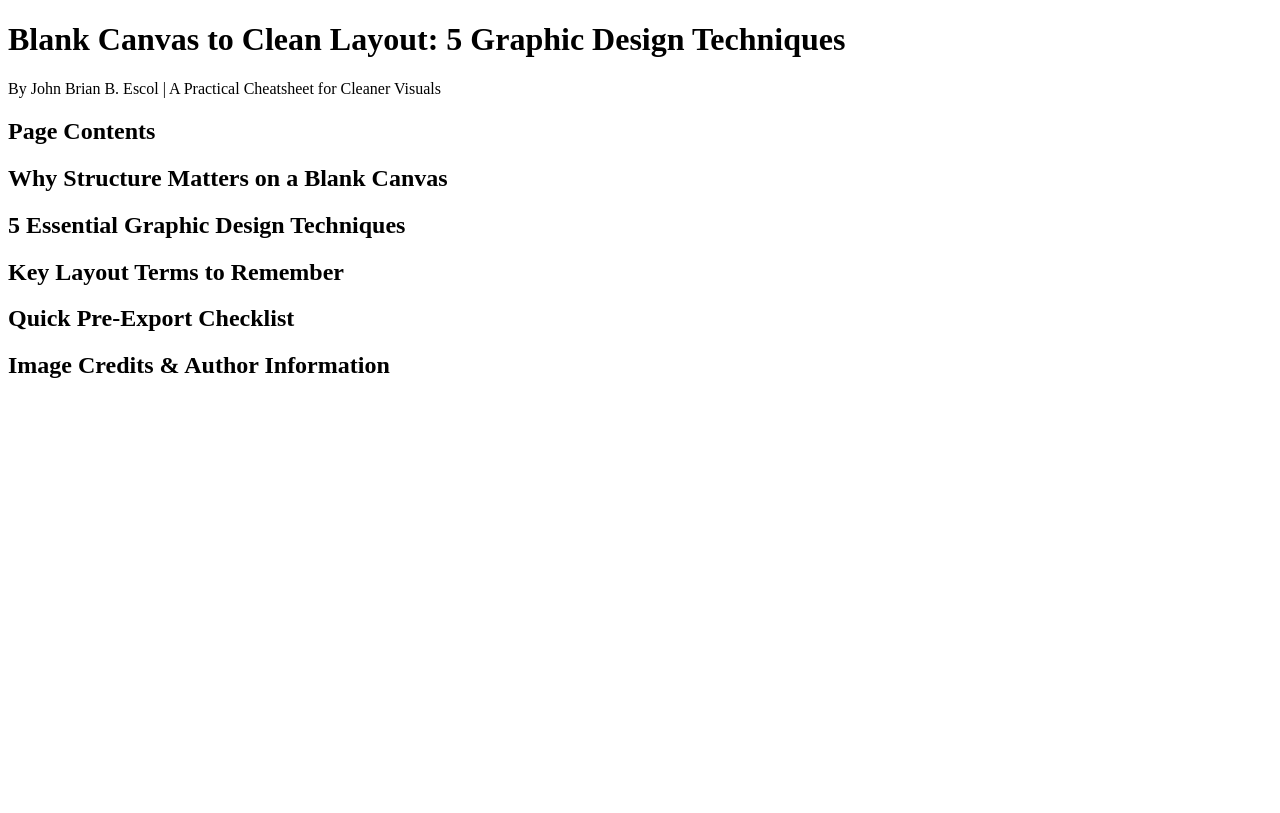
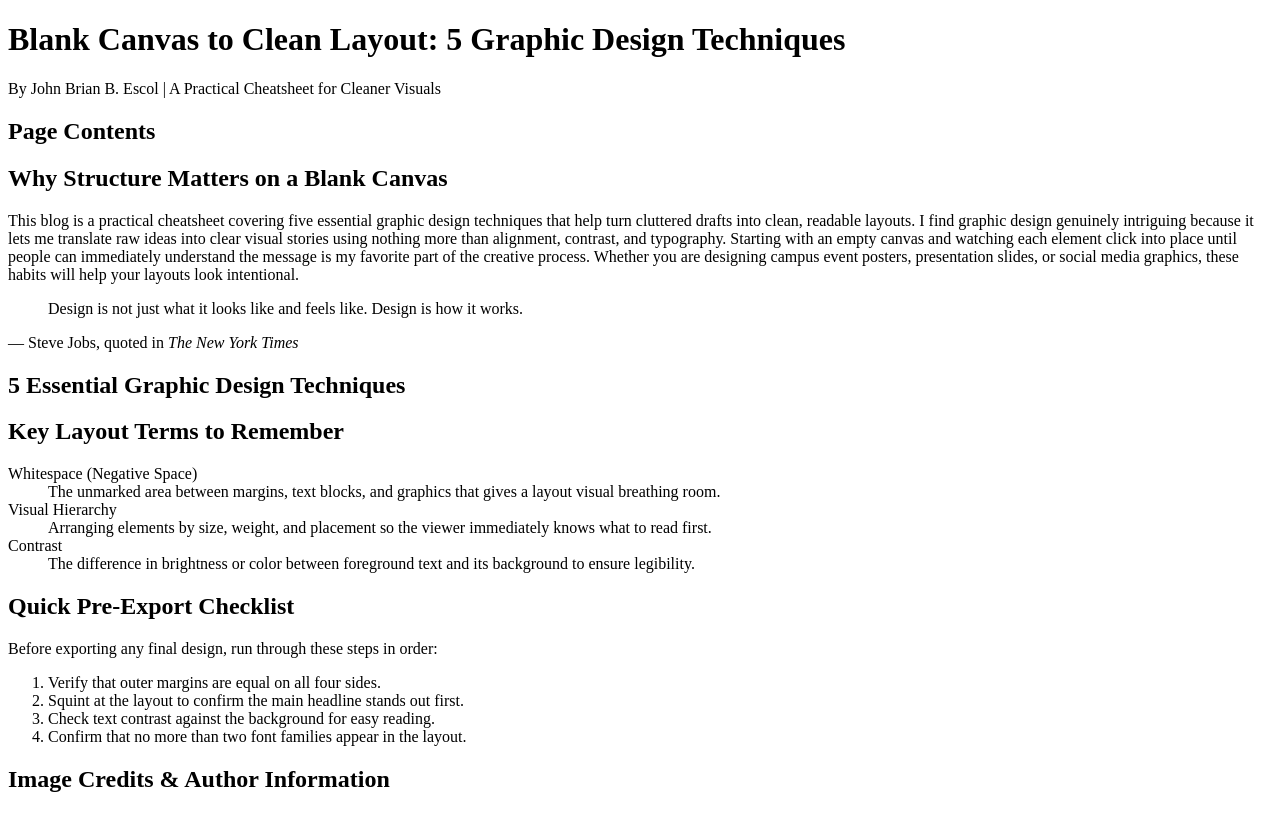
Before and after one commit to OmegaDaiKu/Blank-Canvas-to-Clean-Layout-5-Graphic-Design-Techniques, a plain HTML site: page index.html in a window 1280 px wide. Drawn offline with Linux system fonts and the light colour scheme.

Commit message:
feat: add blog introduction, blockquote, glossary, and checklist

```diff
--- a/index.html
+++ b/index.html
@@ -39,6 +39,29 @@
       <section id="introduction" aria-labelledby="intro-heading">
         <!-- h2: This is the section heading for the introduction, sitting one level below h1. -->
         <h2 id="intro-heading">Why Structure Matters on a Blank Canvas</h2>
+        <!-- p: This holds the introductory paragraph explaining the purpose of my graphic design cheatsheet. -->
+        <p>
+          This blog is a practical cheatsheet covering five essential graphic
+          design techniques that help turn cluttered drafts into clean, readable
+          layouts. I find graphic design genuinely intriguing because it lets me
+          translate raw ideas into clear visual stories using nothing more than
+          alignment, contrast, and typography. Starting with an empty canvas and
+          watching each element click into place until people can immediately
+          understand the message is my favorite part of the creative process.
+          Whether you are designing campus event posters, presentation slides,
+          or social media graphics, these habits will help your layouts look
+          intentional.
+        </p>
+        <!-- blockquote: This marks an extended quote taken from an external source. -->
+        <blockquote>
+          <!-- p: This wraps the quoted sentence inside the blockquote container. -->
+          <p>
+            Design is not just what it looks like and feels like. Design is how
+            it works.
+          </p>
+        </blockquote>
+        <!-- cite: This element identifies the title of the source publication where the quote appeared, rather than the person's name. -->
+        <p>— Steve Jobs, quoted in <cite>The New York Times</cite></p>
       </section>
 
       <!-- article: This represents a self-contained, standalone piece of content, which I used for the 5-technique graphic design cheatsheet. -->
@@ -51,12 +74,49 @@
       <section id="design-terms" aria-labelledby="terms-heading">
         <!-- h2: This is the heading for the layout terms glossary section. -->
         <h2 id="terms-heading">Key Layout Terms to Remember</h2>
+        <!-- dl: This description list pairs design terms with their definitions, which fits key-value pairs better than bullet points. -->
+        <dl>
+          <!-- dt: This defines the term or concept being explained in the glossary. -->
+          <dt>Whitespace (Negative Space)</dt>
+          <!-- dd: This provides the definition or description for the term directly above it. -->
+          <dd>
+            The unmarked area between margins, text blocks, and graphics that
+            gives a layout visual breathing room.
+          </dd>
+
+          <dt>Visual Hierarchy</dt>
+          <dd>
+            Arranging elements by size, weight, and placement so the viewer
+            immediately knows what to read first.
+          </dd>
+
+          <dt>Contrast</dt>
+          <dd>
+            The difference in brightness or color between foreground text and
+            its background to ensure legibility.
+          </dd>
+        </dl>
       </section>
 
       <!-- aside: This holds supporting side content related to the main post, such as my quick pre-export checklist. -->
       <aside id="pre-export-checklist">
         <!-- h2: This is the heading for the supporting checklist sidebar. -->
         <h2>Quick Pre-Export Checklist</h2>
+        <p>
+          Before exporting any final design, run through these steps in order:
+        </p>
+        <!-- ol: This ordered list presents the pre-export steps in a numbered sequence because the order of checking matters. -->
+        <ol>
+          <!-- li: Each list item represents one sequential step in the checklist. -->
+          <li>Verify that outer margins are equal on all four sides.</li>
+          <li>
+            Squint at the layout to confirm the main headline stands out first.
+          </li>
+          <li>Check text contrast against the background for easy reading.</li>
+          <li>
+            Confirm that no more than two font families appear in the layout.
+          </li>
+        </ol>
       </aside>
     </main>
 
```
